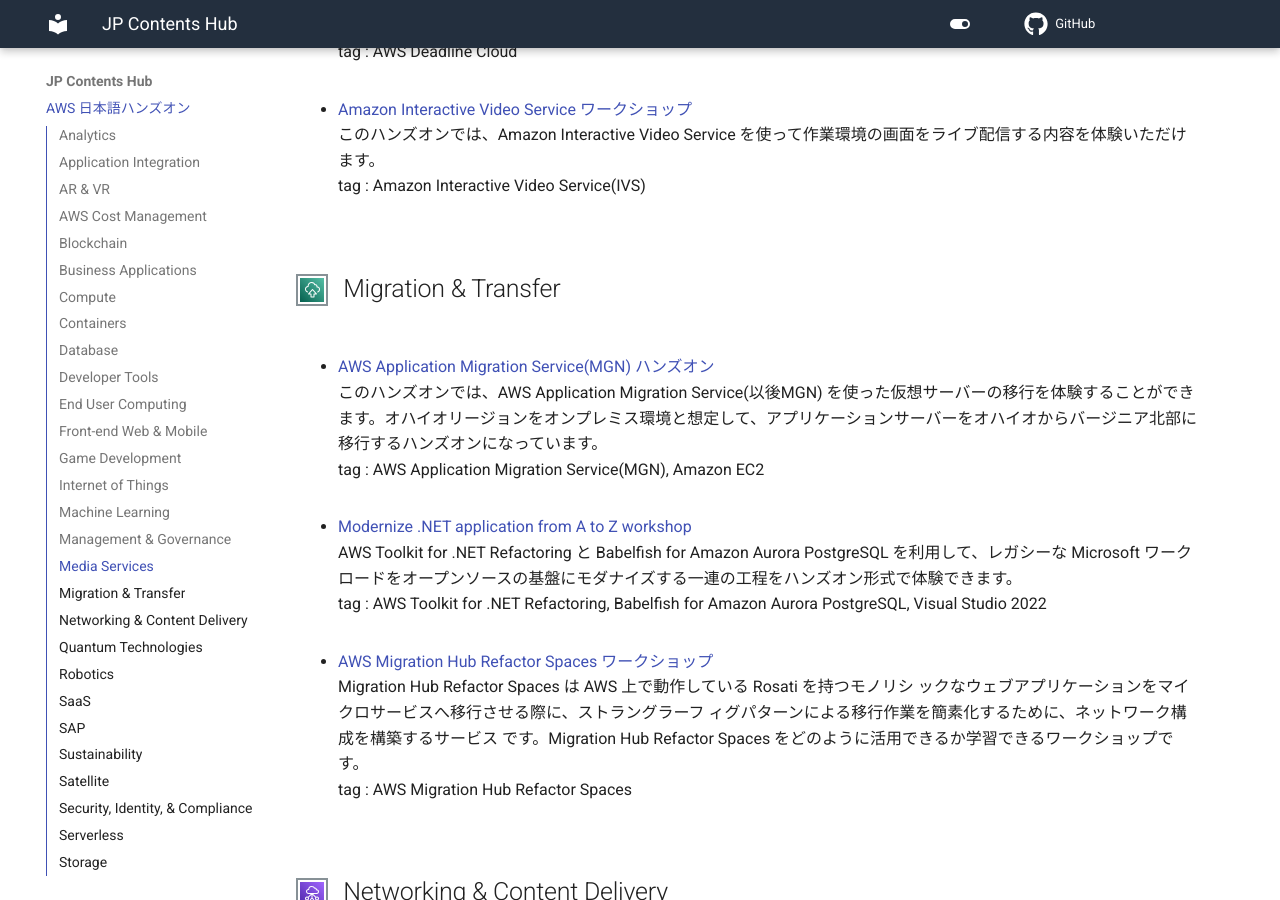
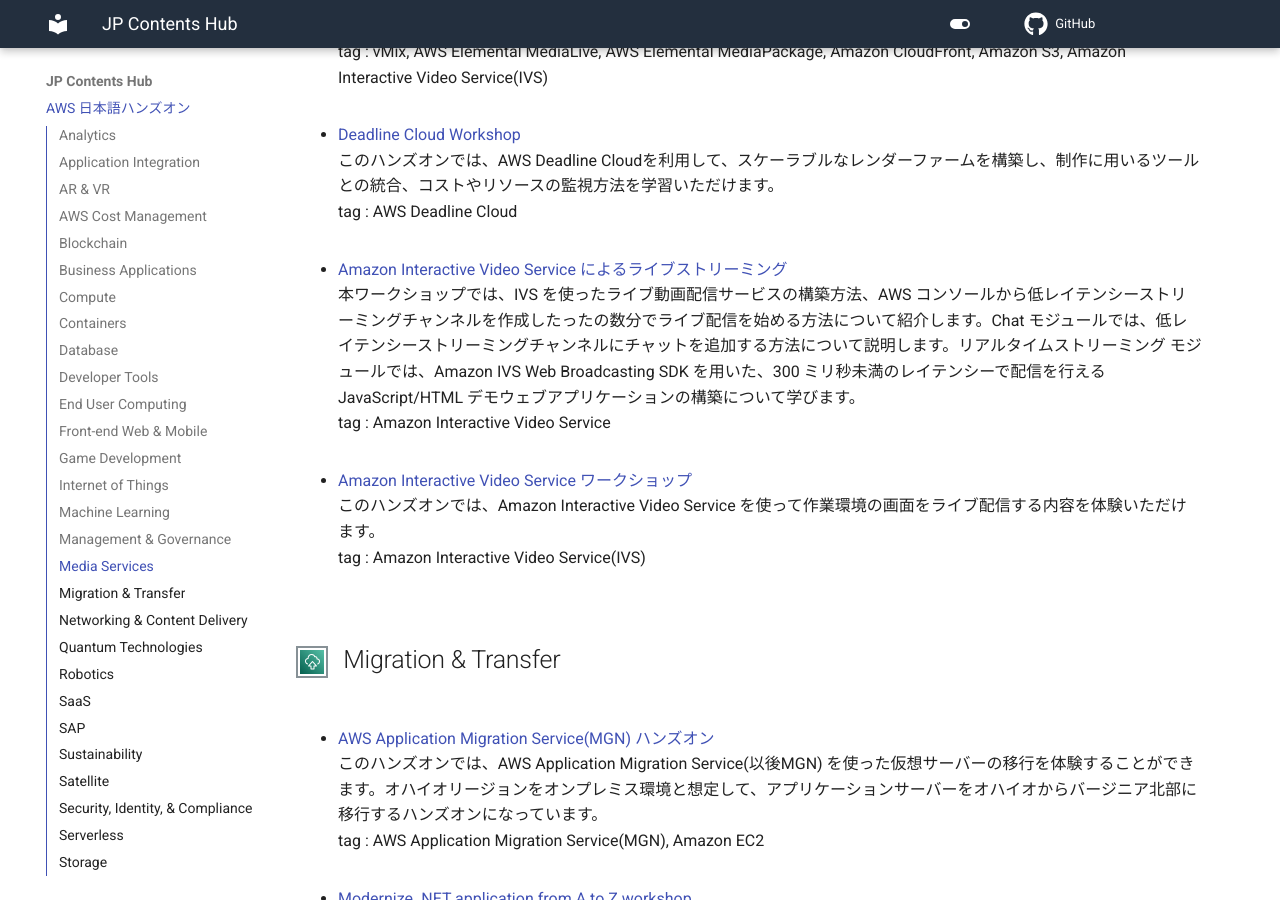
Before and after one commit to aws-samples/jp-contents-hub, an MkDocs documentation site: the page built from content/index.md, in a window 1280 px wide and 900 px high, scrolled down 27635 px. Built offline with MkDocs 1.6.1 and Material for MkDocs 9.7.7, drawn with Linux system fonts in a browser that asks for light colours; a script that is not in the unit is left out; comment, search, counter and statistics services are not loaded; some of the changed text lies outside the part shown.

Commit message:
add: 新規ハンズオンコンテンツ追加

```diff
--- a/content/index.md
+++ b/content/index.md
@@ -375,6 +375,10 @@
 本ワークショップは、AWS CDK を手を動かしながら学習できるコンテンツです。開発環境をセットアップし、CDK Toolkit を用いて AWS 環境へアプリケーションをデプロイする手順について体験できます。AWS CDK Workshop の後継ワークショップです。
 tag : AWS CDK, AWS CloudFormation,
 
+- <a href="https://catalog.us-east-1.prod.workshops.aws/workshops/f95fc450-f2bf-47e2-9834-11f1470cbfd1/ja-JP" target="_blank" onclick="sendClickCount()" onauxclick="sendClickCount()">マルチアカウントCI/CD・IaCワークショップ</a>
+CDK と Code シリーズを利用して Amazon ECS によるコンテナ環境の構築を経験するワークショップです。ワークショップの中ではインフラの構築からコンテナの構築、デプロイまで各ステップを経験することができます。また、Gitリポジトリを用いたマージリクエストやブランチ戦略によるテストやデプロイ等幅広く経験することができます。
+tag : AWS CDK, Amazon ECS, AWS CodePipeline, AWS CodeBuild
+
 - <a href="https://github.com/harunobukameda/AWS-FIS-Auto-Scaling/blob/main/AWS%20Fault%20Injection%20Simulator%20%E3%83%AF%E3%83%BC%E3%82%AF%E3%82%B7%E3%83%A7%E3%83%83%E3%83%97.pdf" target="_blank" onclick="sendClickCount()" onauxclick="sendClickCount()">AWS Fault Injection Simulator ワークショップ</a>
 AWS Fault Injection Simulator は、AWS 上で障害を起こし可用性・回復性が問題ないか実験を行うためのマネージドサービスです。このワークショップでは、EC2 インスタンスを終了したときの実験をする内容を学習できます。
 tag : AWS Fault Injection Simulator
@@ -700,6 +704,10 @@
 このハンズオンでは、AWS Deadline Cloudを利用して、スケーラブルなレンダーファームを構築し、制作に用いるツールとの統合、コストやリソースの監視方法を学習いただけます。
 tag : AWS Deadline Cloud
 
+- <a href="https://catalog.us-east-1.prod.workshops.aws/workshops/c6d6f0c3-d6a2-40a5-b054-f45408c80414/ja-JP" target="_blank" onclick="sendClickCount()" onauxclick="sendClickCount()">Amazon Interactive Video Service によるライブストリーミング</a>
+本ワークショップでは、IVS を使ったライブ動画配信サービスの構築方法、AWS コンソールから低レイテンシーストリーミングチャンネルを作成したったの数分でライブ配信を始める方法について紹介します。Chat モジュールでは、低レイテンシーストリーミングチャンネルにチャットを追加する方法について説明します。リアルタイムストリーミング モジュールでは、Amazon IVS Web Broadcasting SDK を用いた、300 ミリ秒未満のレイテンシーで配信を行える JavaScript/HTML デモウェブアプリケーションの構築について学びます。
+tag : Amazon Interactive Video Service
+
 - <a href="https://github.com/harunobukameda/Amazon-IVS/blob/main/IVS%20Workshop.pdf" target="_blank" onclick="sendClickCount()" onauxclick="sendClickCount()">Amazon Interactive Video Service ワークショップ</a>
 このハンズオンでは、Amazon Interactive Video Service を使って作業環境の画面をライブ配信する内容を体験いただけます。
 tag : Amazon Interactive Video Service(IVS)
```
Also changed, not shown: README.md (+8 -0 lines), site/index.html, site/search/search_index.json, 1 other file.
